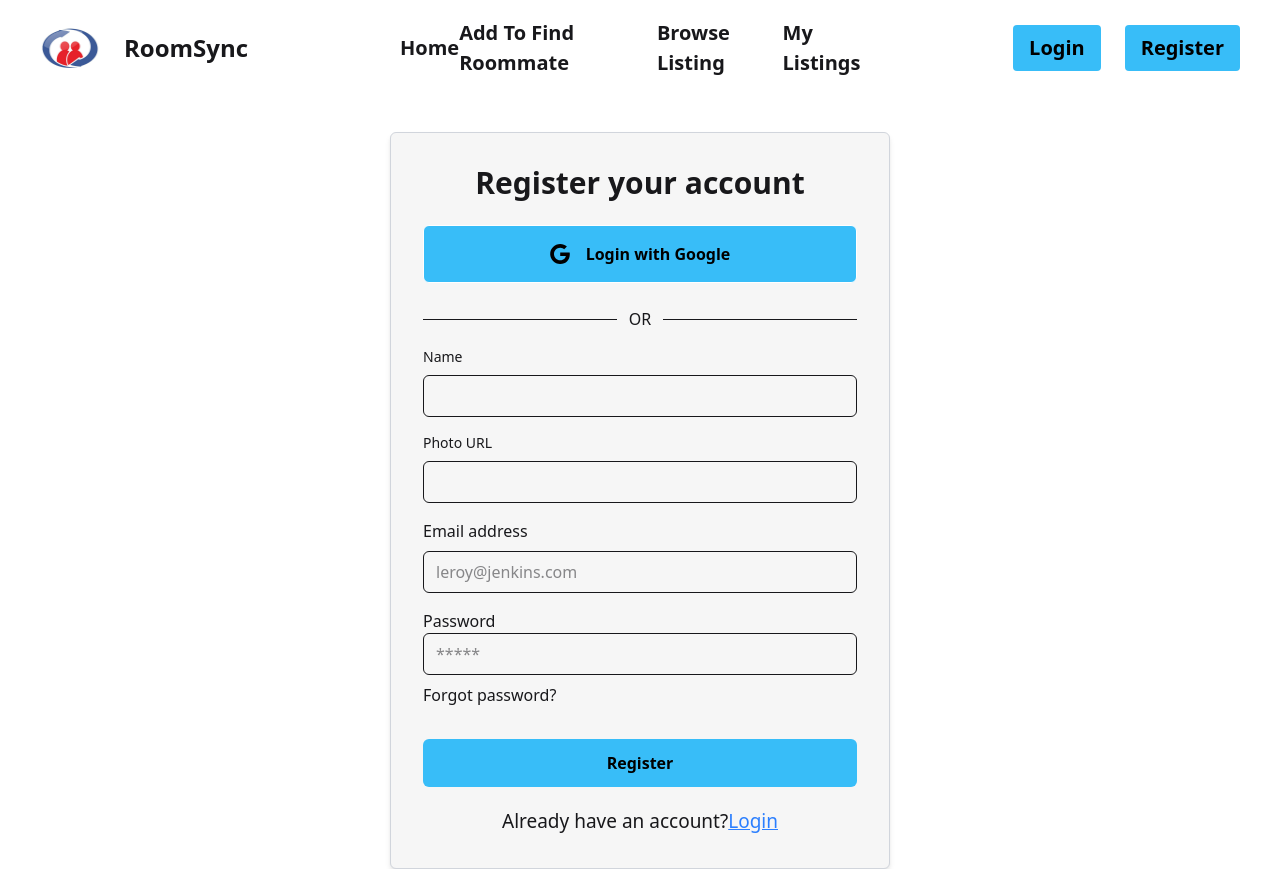
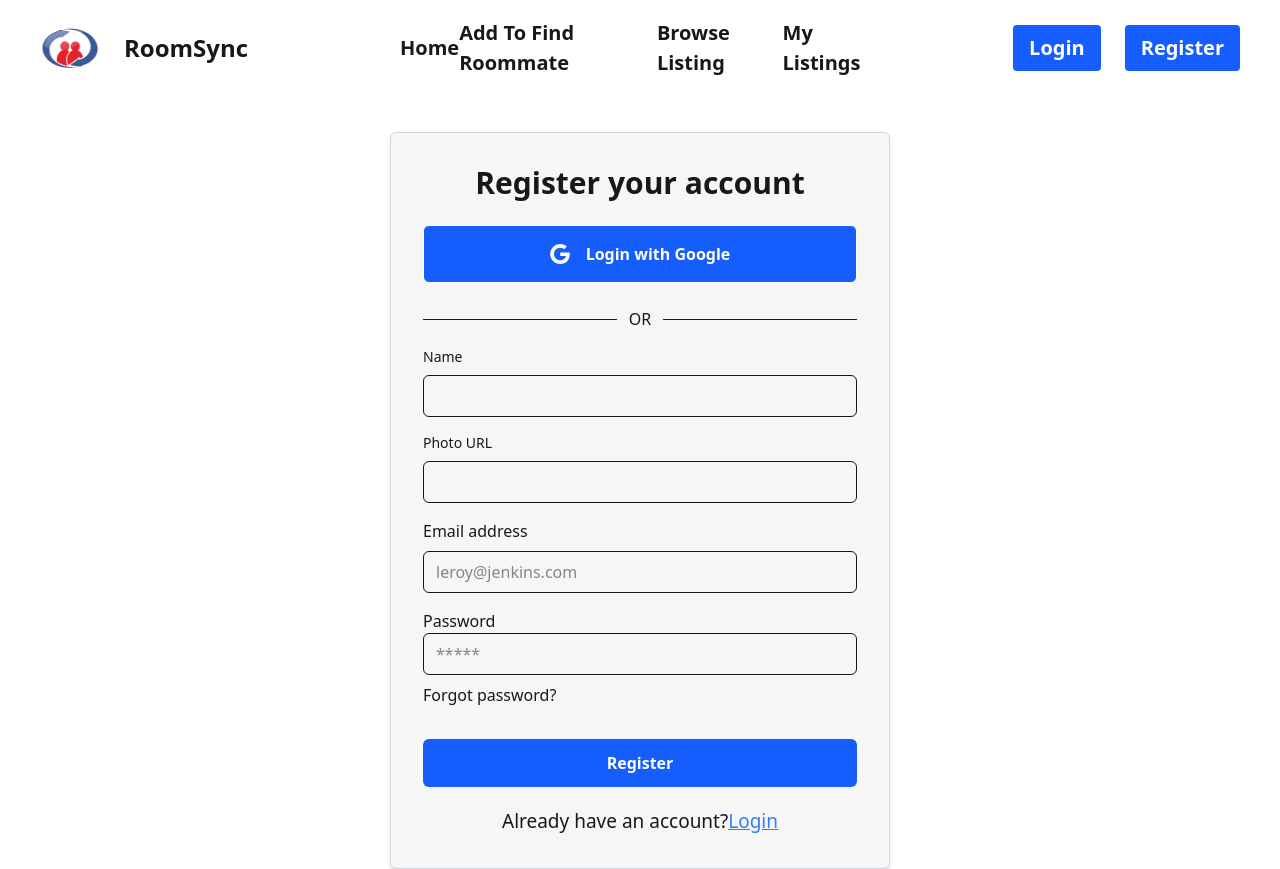
Before and after one commit to Shihab177/RoomSync, a React (Vite) app: page /auth/register in a window 1280 px wide. Shown: the top 869 px of the page. Built offline with nearby package versions, Linux system fonts and the light colour scheme; no server answers.

Commit message:
add btn bg-color

```diff
--- a/src/Component/AvailableRoommates.jsx
+++ b/src/Component/AvailableRoommates.jsx
@@ -1,13 +1,15 @@
-import React from 'react';
+import React from "react";
+import { Link } from "react-router";
 
-const AvailableRoommates = ({featuredPost}) => {
-
+const AvailableRoommates = ({ featuredPost }) => {
   return (
-        <div className='md:container mx-auto my-20'>
-            <h1 className='text-[40px] font-bold mb-6  text-center'>Find Your Roommate</h1>
+    <div className="md:container mx-auto my-20">
+      <h1 className="text-[40px] font-bold mb-6  text-center">
+        Find Your Roommate
+      </h1>
       <div className="text-2xl bg-gray-200 rounded-md p-5 grid gap-6 grid-cols-3 font-semibold">
-               {
-                featuredPost.map(post=><div className='  rounded-md  bg-white p-3' key={post._id}>
+        {featuredPost.map((post) => (
+          <div className="  rounded-md  bg-white p-3" key={post._id}>
             <div className="flex flex-col gap-4 items-center">
               <p>Title : {post.title}</p>
               <p>Name: {post.name}</p>
@@ -16,9 +18,15 @@ const AvailableRoommates = ({featuredPost}) => {
               <p>Rent : {post.rent}</p>
               <p>Lifestyle : {post.lifestyle}</p>
               <p>Description : {post.description}</p>
+              <Link
+                to={`/details/${post._id}`}
+                className="inline-block mt-4 px-4 py-2 bg-blue-600 text-white rounded hover:bg-blue-700"
+              >
+                See More
+              </Link>
             </div>
-                </div>)
-               }
+          </div>
+        ))}
       </div>
     </div>
   );
--- a/src/Component/Banner.jsx
+++ b/src/Component/Banner.jsx
@@ -18,7 +18,7 @@ const Banner = () => {
              <span className='md:h-50 h-35 px-3 items-center '>
              <h1 className='md:text-[37px] text-[16px] font-semibold'>Find Your Perfect <br />Roommate Today </h1>
              <p className='md:mt-4 mt-2 md:text-[20px] text-[9px] text-black font-medium'> Connect with like-minded individuals based on your lifestyle, <br /> budget, and location preferences.</p>
-             <button className='px-4  py-2 bg-[#38BDF8] md:text-2xl text-[12px] text-black font-semibold mt-4 rounded-md'>Find Roommate </button>
+             <button className='px-4  py-2 bg-blue-600 text-white hover:bg-blue-700 md:text-2xl text-[12px]  font-semibold mt-4 rounded-md'>Find Roommate </button>
              </span>
             </div>
             <div className='w-4/6 '>
@@ -33,7 +33,7 @@ const Banner = () => {
                  <span className="md:h-50 h-35 px-3 items-center ">
                    <h1 className='md:text-[37px] text-[16px] text-black font-semibold'> Find a Roommate, Make <br />a New Friend</h1>
                    <p className='mt-2 md:mt-4 md:text-[20px] text-[9px] text-black'>Room with someone who matches your vibe — and maybe <br /> becomes your best bud</p>
-                   <button className='px-4 py-2 bg-[#38BDF8] mt-4 md:text-2xl text-[12px] rounded-md text-black font-semibold'>Find Roommate </button>
+                   <button className='px-4 py-2 bg-blue-600 text-white hover:bg-blue-700 mt-4 md:text-2xl text-[12px] rounded-md font-semibold'>Find Roommate </button>
                  </span>
             </div>
             <div className='w-4/6 '>
@@ -50,7 +50,7 @@ const Banner = () => {
                <h1 className='md:text-[37px] text-[13px] md:hidden font-semibold'>Fast, Secure & Hassle-Free Bill Payments </h1>
                <p className='mt-2 md:mt-4 md:text-[20px] text-[9px]'> Connect with like-minded people and create a home full <br />
                    of comfort and friendship.</p>
-               <button className='px-4 py-2 bg-[#38BDF8] mt-4 md:text-2xl text-[12px] rounded-md text-black font-semibold'>Find Roommate </button>
+               <button className='px-4 py-2 bg-blue-600 text-white  hover:bg-blue-700 mt-4 md:text-2xl text-[12px] rounded-md font-semibold'>Find Roommate </button>
             </span>
 
             </div>
--- a/src/Component/Navbar.jsx
+++ b/src/Component/Navbar.jsx
@@ -70,13 +70,13 @@ const Navbar = () => {
           <div className="w-3/10 text-black gap-x-6 flex justify-end items-center">
             <button
               onClick={() => navigate("/auth/login")}
-              className="text-[20px] font-semibold py-2 px-4 bg-[#38BDF8] rounded-sm"
+              className="text-[20px] font-semibold py-2 px-4 bg-blue-600 text-white hover:bg-blue-700 rounded-sm"
             >
               Login
             </button>
             <button
               onClick={() => navigate("/auth/register")}
-              className="text-[20px] font-semibold py-2 px-4 bg-[#38BDF8] rounded-sm"
+              className="text-[20px] font-semibold py-2 px-4 bg-blue-600 text-white hover:bg-blue-700 rounded-sm"
             >
               Register
             </button>
--- a/src/Pages/AddToFindRoommate.jsx
+++ b/src/Pages/AddToFindRoommate.jsx
@@ -184,7 +184,7 @@ const AddToFindRoommate = () => {
           </fieldset>
         </div>
         <input
-          className="bg-[#38BDF8] text-white px-4 py-2 rounded mt-5  w-full"
+          className="bg-blue-600 text-white rounded hover:bg-blue-700 px-4 py-2 mt-5  w-full"
           type="submit"
           value="Add"
         />
--- a/src/Pages/Login.jsx
+++ b/src/Pages/Login.jsx
@@ -71,16 +71,16 @@ const Login = () => {
             onClick={handelGoogleLogin}
             aria-label="Login with Google"
             type="button"
-            className="flex items-center justify-center w-full p-4 space-x-4 border rounded-md focus:ring-2 focus:ring-offset-1 dark:border-gray-600 text-white bg-[#38BDF8]"
+            className="flex items-center justify-center w-full p-4 space-x-4 border rounded-md focus:ring-2 focus:ring-offset-1 dark:border-gray-600 text-white bg-blue-600 hover:bg-blue-700"
           >
             <svg
               xmlns="http://www.w3.org/2000/svg"
               viewBox="0 0 32 32"
-              className="w-5 h-5 fill-current text-black"
+              className="w-5 h-5 fill-current text-white"
             >
               <path d="M16.318 13.714v5.484h9.078c-0.37 2.354-2.745 6.901-9.078 6.901-5.458 0-9.917-4.521-9.917-10.099s4.458-10.099 9.917-10.099c3.109 0 5.193 1.318 6.38 2.464l4.339-4.182c-2.786-2.599-6.396-4.182-10.719-4.182-8.844 0-16 7.151-16 16s7.156 16 16 16c9.234 0 15.365-6.49 15.365-15.635 0-1.052-0.115-1.854-0.255-2.651z"></path>
             </svg>
-            <p className="font-semibold text-black">Login with Google</p>
+            <p className="font-semibold text-white">Login with Google</p>
           </button>
         </div>
         <div className="flex items-center w-full my-4">
@@ -122,7 +122,7 @@ const Login = () => {
           </div>
           <button
             type="submit"
-            className="w-full px-8 py-3 font-semibold rounded-md text-black bg-[#38BDF8]"
+            className="w-full px-8 py-3 font-semibold rounded-md bg-blue-600 text-white hover:bg-blue-700"
           >
             Login
           </button>
--- a/src/Pages/Registar.jsx
+++ b/src/Pages/Registar.jsx
@@ -103,16 +103,16 @@ const Registar = () => {
             onClick={handelGoogleLogin}
             aria-label="Login with Google"
             type="btn"
-            className="flex w-full items-center justify-center  p-4 space-x-4 border rounded-md focus:ring-2 focus:ring-offset-1 dark:border-gray-600 text-white bg-[#38BDF8]"
+            className="flex w-full items-center justify-center  p-4 space-x-4 border rounded-md focus:ring-2 focus:ring-offset-1 dark:border-gray-600 bg-blue-600 text-white hover:bg-blue-700"
           >
             <svg
               xmlns="http://www.w3.org/2000/svg"
               viewBox="0 0 32 32"
-              className="w-5 h-5 text-black fill-current"
+              className="w-5 h-5 text-white fill-current"
             >
               <path d="M16.318 13.714v5.484h9.078c-0.37 2.354-2.745 6.901-9.078 6.901-5.458 0-9.917-4.521-9.917-10.099s4.458-10.099 9.917-10.099c3.109 0 5.193 1.318 6.38 2.464l4.339-4.182c-2.786-2.599-6.396-4.182-10.719-4.182-8.844 0-16 7.151-16 16s7.156 16 16 16c9.234 0 15.365-6.49 15.365-15.635 0-1.052-0.115-1.854-0.255-2.651z"></path>
             </svg>
-            <p className="text-black font-semibold">Login with Google</p>
+            <p className="text-white font-semibold">Login with Google</p>
           </button>
         </div>
         <div className="flex items-center w-full my-4">
@@ -177,7 +177,7 @@ const Registar = () => {
           </div>
           <button
             type="submit"
-            className="w-full px-8 py-3 font-semibold rounded-md text-black bg-[#38BDF8]"
+            className="w-full px-8 py-3 font-semibold rounded-md bg-blue-600 text-white hover:bg-blue-700"
           >
             Register
           </button>
--- a/src/Pages/UpdatePage.jsx
+++ b/src/Pages/UpdatePage.jsx
@@ -190,7 +190,7 @@ const UpdatePage = () => {
             </fieldset>
           </div>
           <input
-            className="bg-[#38BDF8] text-white px-4 py-2 rounded mt-5  w-full"
+            className="bg-blue-600 text-white hover:bg-blue-700 px-4 py-2 rounded mt-5  w-full"
             type="submit"
             value="Update"
           />
```
Lines whose indentation alone changed are shown as unchanged.
